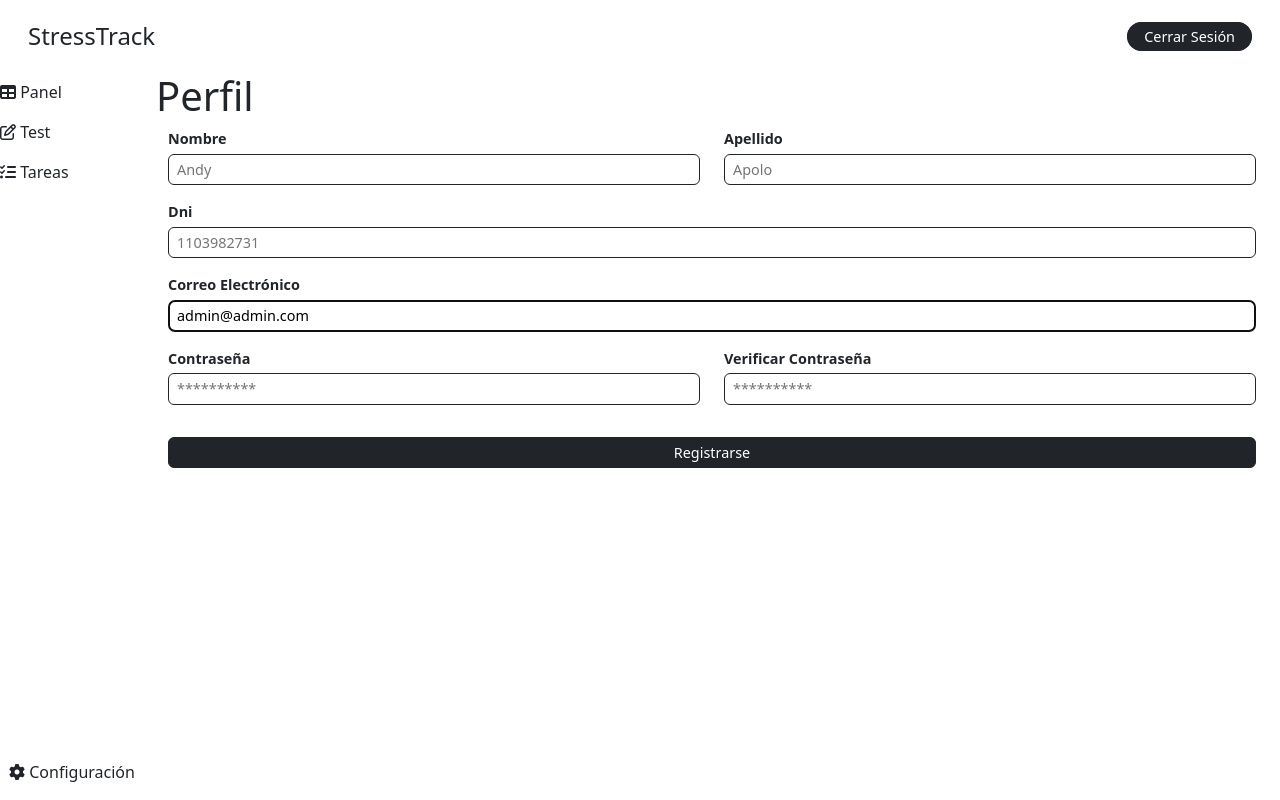
After one commit to Xanh1/StressTrack, a Django app: page /profile/ in a window 1280 px wide. The commit adds this page. Run offline with Django 5.2, Linux system fonts and the light colour scheme; a user stored in the database is signed in; some libraries are stand-ins or nearby versions.

Commit message:
add test template & profile update

```diff
--- a/stress/templates/dashboard/panel.html
+++ b/stress/templates/dashboard/panel.html
@@ -56,7 +56,7 @@
                     <div class="col-2 text-center">
                         {% if not test.state %}
                             <div class="ms-4 p-1 d-inline rounded-4 fs-7">
-                                <a href="{% url 'home' %}" class="text-decoration-none border border-dark text-dark py-1 px-3 rounded-3 fs-7">Realizar Test</a>
+                                <a href="{% url 'test' test.id %}" class="text-decoration-none border border-dark text-dark py-1 px-3 rounded-3 fs-7">Realizar Test</a>
                             </div>
                         {% else %}
                             <div class="ms-4 bg-color-grisillo py-1 px-3 border d-inline rounded-3 fs-7">
--- /dev/null
+++ b/stress/templates/dashboard/profile.html
@@ -0,0 +1,82 @@
+{% extends "base/dashboard_base.html" %}
+
+{% block content %}
+
+{% include "elements/dashboard_sidebar.html" with role=role %}
+
+<main class="main container">
+    <h1>Perfil</h1>
+    <div class="container mb-4">
+        <form action="" method="POST" class="custom-container mb-2">
+            {% csrf_token %}
+            <div class="row mb-3">
+                <div class="col-6">
+                    <label class="d-block pb-1 fs-7 fw-bold" for="">Nombre</label>
+                    {{ form.first_name }}
+                    <div>
+                        {% for error in form.first_name.errors %}
+                            <p>{{ error }}</p>
+                        {% endfor %}
+                    </div>
+                </div>
+                <div class="col-6">
+                    <label class="d-block pb-1 fs-7 fw-bold" for="">Apellido</label>
+                    {{ form.last_name }}
+                    <div>
+                        {% for error in form.last_name.errors %}
+                            <p>{{ error }}</p>
+                        {% endfor %}
+                    </div>
+                </div>
+            </div>
+
+            <div class="mb-3">
+                <label class="d-block pb-1 fs-7 fw-bold" for="">Dni</label>
+                {{ form.dni }}
+                <div>
+                    {% for error in form.dni.errors %}
+                        <p>{{ error }}</p>
+                    {% endfor %}
+                </div>
+            </div>
+
+            <div class="mb-3">
+                <label class="d-block pb-1 fs-7 fw-bold" for="">Correo Electrónico</label>
+                {{ form.email }}
+                <div>
+                    {% for error in form.email.errors %}
+                        <p>{{ error }}</p>
+                    {% endfor %}
+                </div>
+            </div>
+
+            <div class="row mb-3">
+                <div class="col-6">
+                    <label class="d-block pb-1 fs-7 fw-bold" for="">Contraseña</label>
+                    {{ form.password1 }}
+                    <div>
+                        {% for error in form.password1.errors %}
+                            <p>{{ error }}</p>
+                        {% endfor %}
+                    </div>
+                </div>
+                <div class="col-6">
+                    <label class="d-block pb-1 fs-7 fw-bold" for="">Verificar Contraseña</label>
+                    {{ form.password2 }}
+                    <div>
+                        {% for error in form.password2.errors %}
+                            <p>{{ error }}</p>
+                        {% endfor %}
+                    </div>
+                </div>
+            </div>
+
+            <div class="d-flex justify-content-center mt-4 pt-2">
+                <button class="w-100 fs-7 bg-dark text-white border border border-dark rounded-2 py-1 px-3"
+                    type="submit" name="form-register" value="form-register">Registrarse</button>
+            </div>
+        </form>
+    </div>
+</main>
+
+{% endblock %}
--- a/stress/templates/dashboard/test.html
+++ b/stress/templates/dashboard/test.html
@@ -22,7 +22,7 @@
                         <div class="col-2 text-center">
                             {% if not test.state %}
                                 <div class="ms-4 p-1 d-inline rounded-4 fs-7">
-                                    <a href="{% url 'home' %}" class="text-decoration-none border border-dark text-dark py-1 px-3 rounded-3 fs-7">Realizar Test</a>
+                                    <a href="{% url 'test' test.test %}" class="text-decoration-none border border-dark text-dark py-1 px-3 rounded-3 fs-7">Realizar Test</a>
                                 </div>
                             {% else %}
                                 <div class="ms-4 bg-color-grisillo py-1 px-3 border d-inline rounded-3 fs-7">
--- a/stress/templates/elements/dashboard_header.html
+++ b/stress/templates/elements/dashboard_header.html
@@ -1,8 +1,8 @@
 <header class="header d-flex justify-content-between align-items-center py-3 px-4">
     <div class="px-1">
-        <a class="text-dark text-decoration-none fs-4" href="{% url 'home' %}">StressTrack</a>
+        <a class="text-dark text-decoration-none fs-4" href="{% url 'panel' %}">StressTrack</a>
     </div>
     <div class="px-1">
-        <a href="{% url 'home' %}" class="text-dark text-decoration-none fs-7 bg-dark text-white border border border-dark rounded-4 py-1 px-3">Cerrar Sesión</a>
+        <a href="{% url 'logout' %}" class="text-dark text-decoration-none fs-7 bg-dark text-white border border border-dark rounded-4 py-1 px-3">Cerrar Sesión</a>
     </div>
 </header>
--- a/stress/templates/elements/dashboard_sidebar.html
+++ b/stress/templates/elements/dashboard_sidebar.html
@@ -32,7 +32,7 @@
         </ul>
     {% endif %}
     <ul class="list-unstyled text-center">
-        <li class=""><a class="text-decoration-none text-dark" href="{% url 'home' %}"><i
+        <li class=""><a class="text-decoration-none text-dark" href="{% url 'profile' %}"><i
                     class="fa-solid fa-gear"></i> Configuración</a></li>
     </ul>
 </aside>
--- a/stress/urls.py
+++ b/stress/urls.py
@@ -6,6 +6,8 @@ urlpatterns = [
     path('', views.home, name='home'),
     path('login/', views.log_in, name='login'),
     path('register/', views.register, name='register'),
+    path('profile/', views.profile, name='profile'),
+    path('logout/', views.log_out, name='logout'),
 
     # dashboard
     path('panel/', views.panel, name='panel'),
@@ -13,4 +15,6 @@ urlpatterns = [
     path('tests/', views.list_tests, name='list-test'),
     path('course/', views.course, name='course'),
 
+    # test
+    path('test/<int:test_id>/', views.test, name = 'test')
 ]
--- a/stress/views.py
+++ b/stress/views.py
@@ -1,13 +1,14 @@
-from django.shortcuts import render, redirect
+from django.shortcuts import render, redirect, get_object_or_404
 from django.contrib.auth import login, authenticate, logout
 from .forms import CustomUserCreationForm, CustomAuthenticationForm
+from .models import Test, Option
 from django.contrib.auth.decorators import login_required
 from .utils import test_resolve
 from datetime import date
 
-# Create your views here.
-
 def home(request):
+    if request.user.is_authenticated:
+        return redirect('panel')
     return render(request, 'index.html')
 
 def log_in(request):
@@ -23,6 +24,10 @@ def log_in(request):
     else:
         form = CustomAuthenticationForm()
     return render(request, 'login.html', {'form': form})
+
+def log_out(request):
+    logout(request)
+    return redirect('home')
 
 def register(request):
     form = CustomUserCreationForm()
@@ -86,6 +91,7 @@ def panel(request):
         tmp_test = tests.last()
         flg = test_resolve(tmp_test, user)
         test = {
+            'id': tmp_test.id,
             'title': tmp_test.title,
             'state': flg
         }
@@ -134,6 +140,7 @@ def list_tests(request):
         for test in tests:
             answered = test_resolve(test, user)
             list_test.append({
+                'test': test.id,
                 'title': test.title,
                 'state': answered
             })
@@ -144,7 +151,6 @@ def list_tests(request):
     }
 
     return render(request, 'dashboard/test.html', context)
-
 
 @login_required
 def course(request):
@@ -157,3 +163,39 @@ def course(request):
     }
 
     return render(request, 'dashboard/course.html', context)
+
+# I need change this and create a new form, couse I need to add an attribute to share the stress level.
+@login_required
+def profile(request):
+
+    user = request.user
+    form = CustomUserCreationForm(instance=user)
+
+    if request.method == 'POST':
+        form = CustomUserCreationForm(request.POST, instance=user)
+        if form.is_valid():
+            form.save()
+            return redirect('panel')
+
+    context = {
+        'form': form,
+        'role': user.role,
+    }
+
+    return render(request, 'dashboard/profile.html', context)
+
+@login_required
+def test(request, test_id):
+
+    test = get_object_or_404(Test, id = test_id)
+
+    questions = test.questions.all()
+
+    context = {
+        'role': request.user.role,
+        'questions': questions,
+        'test': test,
+        'opts': Option.choices
+    }
+
+    return render(request, 'test/test_exe.html', context)
```
Also changed, not shown: stress/templates/test/test_exe.html (added, +33 -0 lines), db.sqlite3.
